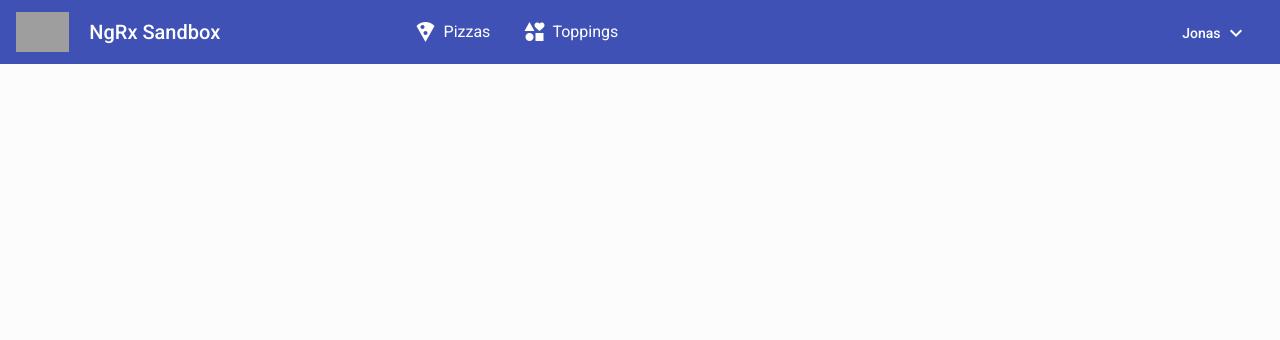
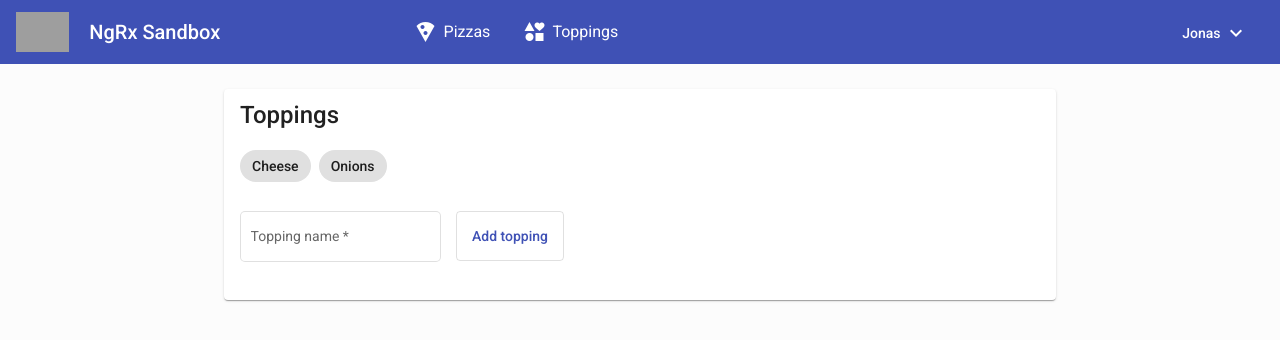
Before and after one commit to jbrems/ngrx-sandbox, an Angular app: page /toppings in a window 1280 px wide. Before the commit this address led to /. Shown: the top 340 px of the page. Built offline with nearby package versions, Linux system fonts and the light colour scheme; grey boxes are pictures that could not be loaded.

Commit message:
Add toppings page

```diff
--- a/src/app/app-routing.module.ts
+++ b/src/app/app-routing.module.ts
@@ -1,11 +1,13 @@
 import { NgModule } from '@angular/core';
 import { RouterModule, Routes } from '@angular/router';
 import { PizzaComponent } from './pizza/pizza.component';
+import { ToppingsComponent } from './pizza/toppings/toppings.component';
 import { LoginComponent } from './user/login/login.component';
 
 const routes: Routes = [
   { path: 'login', component: LoginComponent },
   { path: 'pizzas', component: PizzaComponent },
+  { path: 'toppings', component: ToppingsComponent },
 ];
 
 @NgModule({
--- a/src/app/header/header.component.html
+++ b/src/app/header/header.component.html
@@ -3,7 +3,7 @@
   <span>NgRx Sandbox</span>
   <span class="spacer-1"></span>
   <a routerLink="pizzas" routerLinkActive="active"><mat-icon>local_pizza</mat-icon><span>Pizzas</span></a>
-  <a><mat-icon>interests</mat-icon><span>Toppings</span></a>
+  <a routerLink="toppings" routerLinkActive="active"><mat-icon>interests</mat-icon><span>Toppings</span></a>
   <span class="spacer-3"></span>
   <button class="user-button" mat-button [matMenuTriggerFor]="userMenu" aria-label="User menu">
     <span>Jonas</span>
--- a/src/app/pizza/pizza.ts
+++ b/src/app/pizza/pizza.ts
@@ -1,6 +1,6 @@
 export interface Pizza {
   name: string;
-  toppings?: any[];
+  toppings: string[];
   description: string;
   price: number;
 }
--- /dev/null
+++ b/src/app/pizza/toppings/toppings.component.html
@@ -0,0 +1,16 @@
+<mat-card>
+  <mat-card-title>Toppings</mat-card-title>
+  <mat-card-content>
+    <mat-chip-list>
+      <mat-chip *ngFor="let topping of toppings">{{topping}}</mat-chip>
+    </mat-chip-list>
+
+    <p>
+      <mat-form-field appearance="outline">
+        <mat-label>Topping name *</mat-label>
+        <input matInput #input />
+      </mat-form-field>
+      <button mat-stroked-button color="primary" (click)="addTopping()">Add topping</button>
+    </p>
+  </mat-card-content>
+</mat-card>
--- /dev/null
+++ b/src/app/pizza/toppings/toppings.component.scss
@@ -0,0 +1,26 @@
+:host {
+  display: flex;
+  flex-direction: column;
+  align-items: center;
+  gap: 25px;
+  padding-top: 25px;
+
+  mat-card {
+    width: 800px;
+
+    mat-card-content {
+      margin-top: 25px;
+
+      p {
+        display: flex;
+        align-items: flex-start;
+        margin-top: 25px;
+
+        button {
+          height: 50px;
+          margin: 4px 15px;
+        }
+      }
+    }
+  }
+}
--- /dev/null
+++ b/src/app/pizza/toppings/toppings.component.ts
@@ -0,0 +1,25 @@
+import { Component, ElementRef, OnInit, ViewChild } from '@angular/core';
+
+@Component({
+  selector: 'app-toppings',
+  templateUrl: './toppings.component.html',
+  styleUrls: ['./toppings.component.scss']
+})
+export class ToppingsComponent implements OnInit {
+  @ViewChild('input') input?: ElementRef;
+
+  toppings: string[];
+
+  constructor() {
+    this.toppings = ['Cheese', 'Onions'];
+  }
+
+  ngOnInit(): void {
+  }
+
+  addTopping(): void {
+    const newTopping = this.input?.nativeElement.value;
+    this.toppings = [...this.toppings, newTopping];
+  }
+
+}
```
Also changed, not shown: src/app/pizza/pizza.module.ts (+7 -1 lines).
